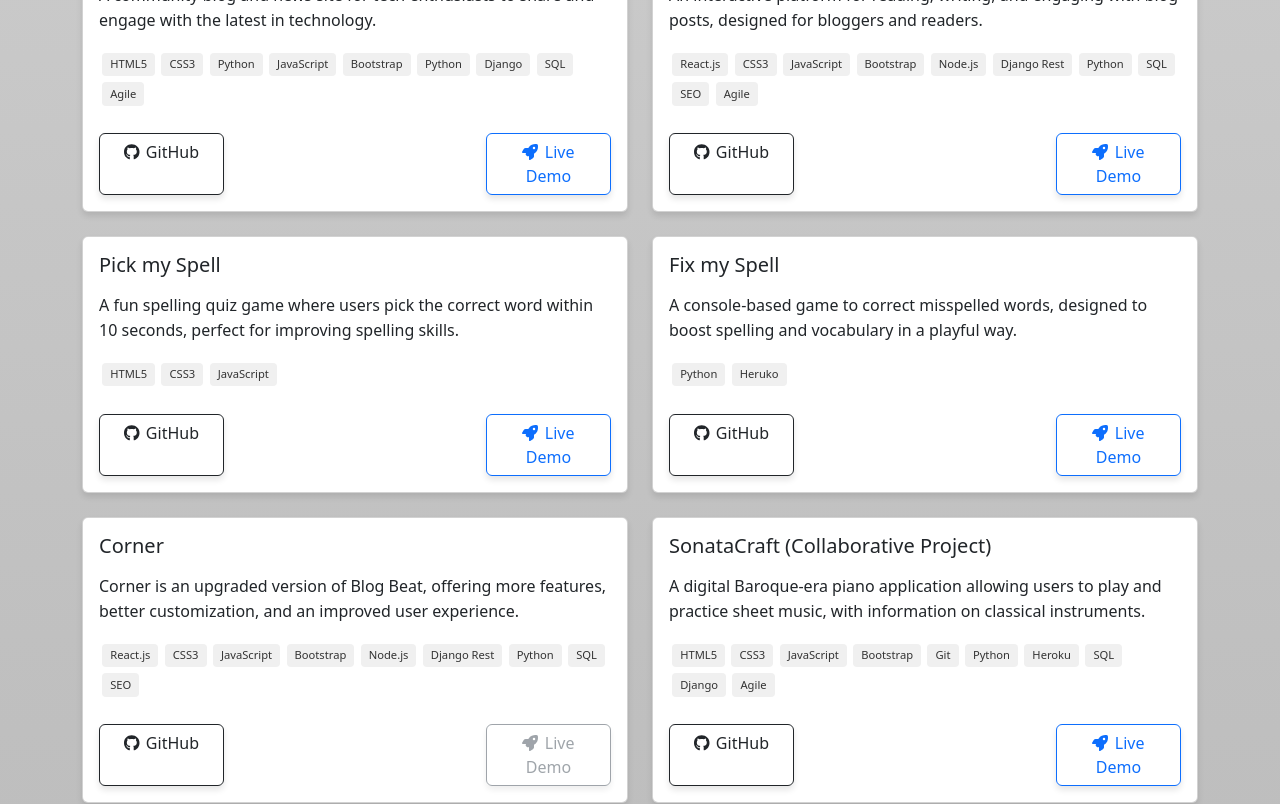
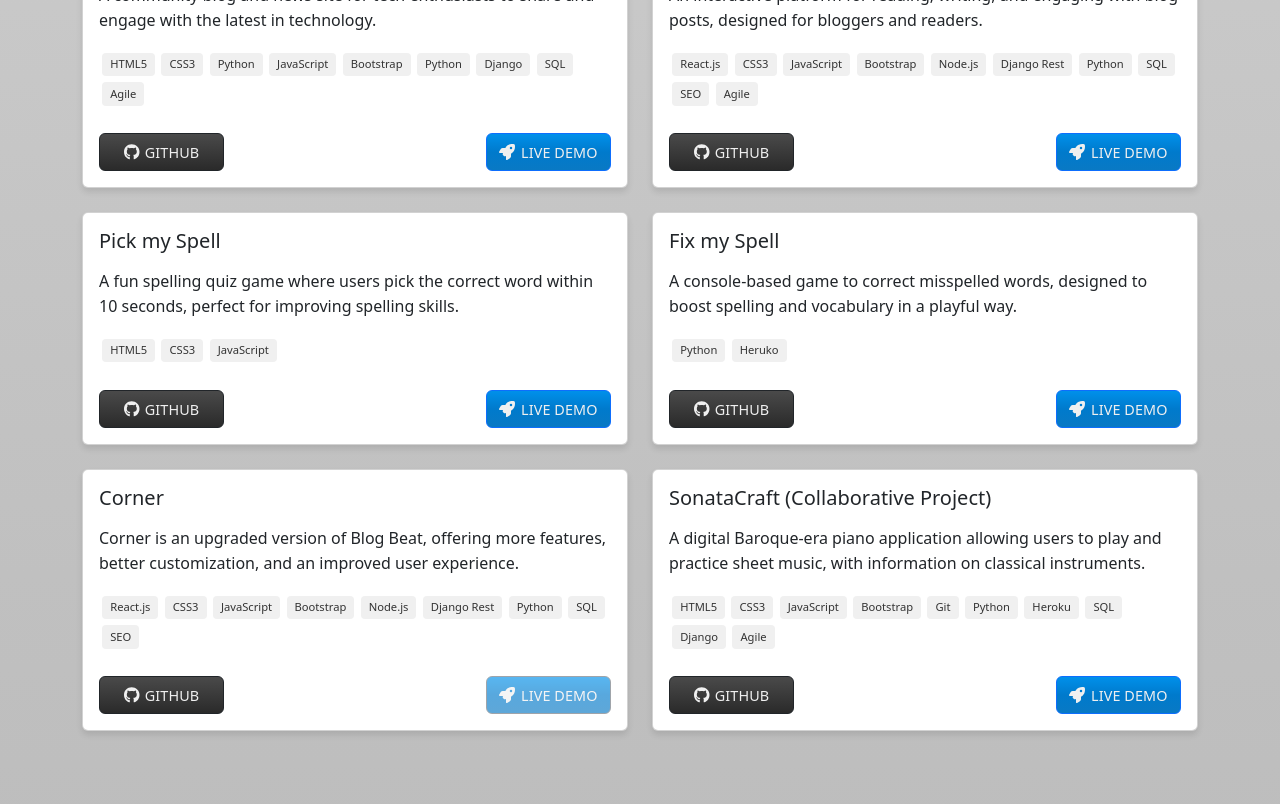
Before and after one commit to j0hanz/j0hanz-portfolio, a React (Create React App) app: page / in a window 1280 px wide. Shown: the part 3400-4204 px from the top of the page. Built offline with nearby package versions, Linux system fonts and the light colour scheme.

Commit message:
Adjust button styling and layout structure in Portfolio component

```diff
--- a/src/components/styles/Portfolio.module.css
+++ b/src/components/styles/Portfolio.module.css
@@ -44,25 +44,54 @@
   width: 125px;
   max-width: 100%;
   height: auto;
+  border-radius: 25px;
+  transition: transform 0.5s cubic-bezier(0.25, 0.1, 0.25, 1);
+  color: #404040;
+  text-transform: uppercase;
   display: flex;
   align-items: center;
-  justify-content: space-evenly;
-  transition:
-    transform 0.2s ease,
-    box-shadow 0.2s ease,
-    border-color 0.2s ease;
-  box-shadow: 0 4px 6px rgba(0, 0, 0, 0.1);
+  justify-content: center;
+  cursor: pointer;
+}
+
+.githubButton {
+  background-image: linear-gradient(
+    180deg,
+    #4a4a4a 0%,
+    #3a3a3a 50%,
+    #2a2a2a 100%
+  );
+  color: #ffffff;
+}
+
+.demoButton {
+  background-image: linear-gradient(
+    180deg,
+    #0090ea 0%,
+    #007acc 50%,
+    #0979c4 100%
+  );
+  color: #ffffff;
+}
+
+.customButton:hover {
+  opacity: 0.9;
 }
 
 .customButton:active {
   transform: scale(0.98);
-  box-shadow: 0 2px 6px rgba(0, 0, 0, 0.2);
 }
 
 .buttonIcon {
-  margin-right: 0.2rem;
+  margin-right: 0.35rem;
+  width: auto;
+  color: #f0f0f0;
 }
 
 .buttonText {
-  margin-left: 0.2rem;
+  font-size: 0.9rem;
+  font-weight: 500;
+  letter-spacing: 0.1px;
+  margin-left: 0;
+  color: #f0f0f0;
 }
```
